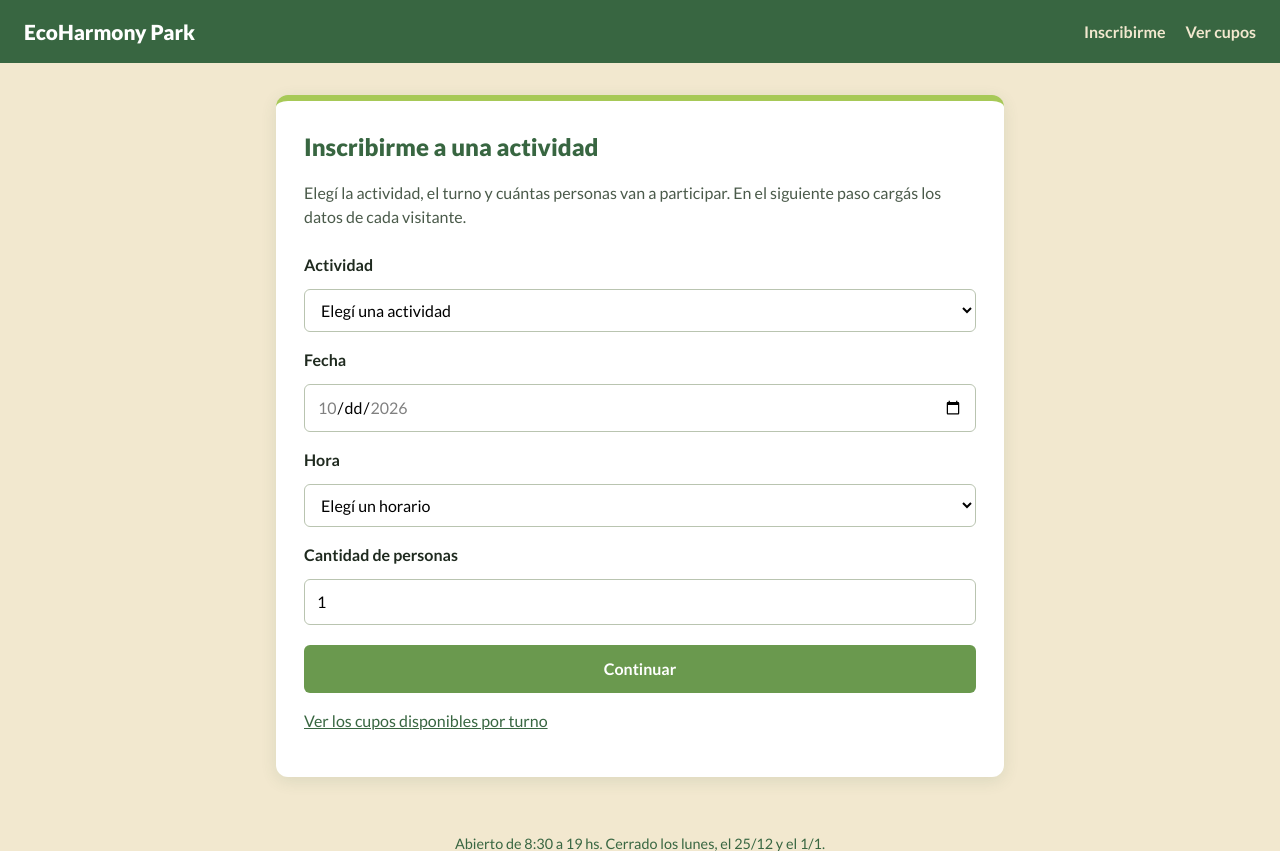
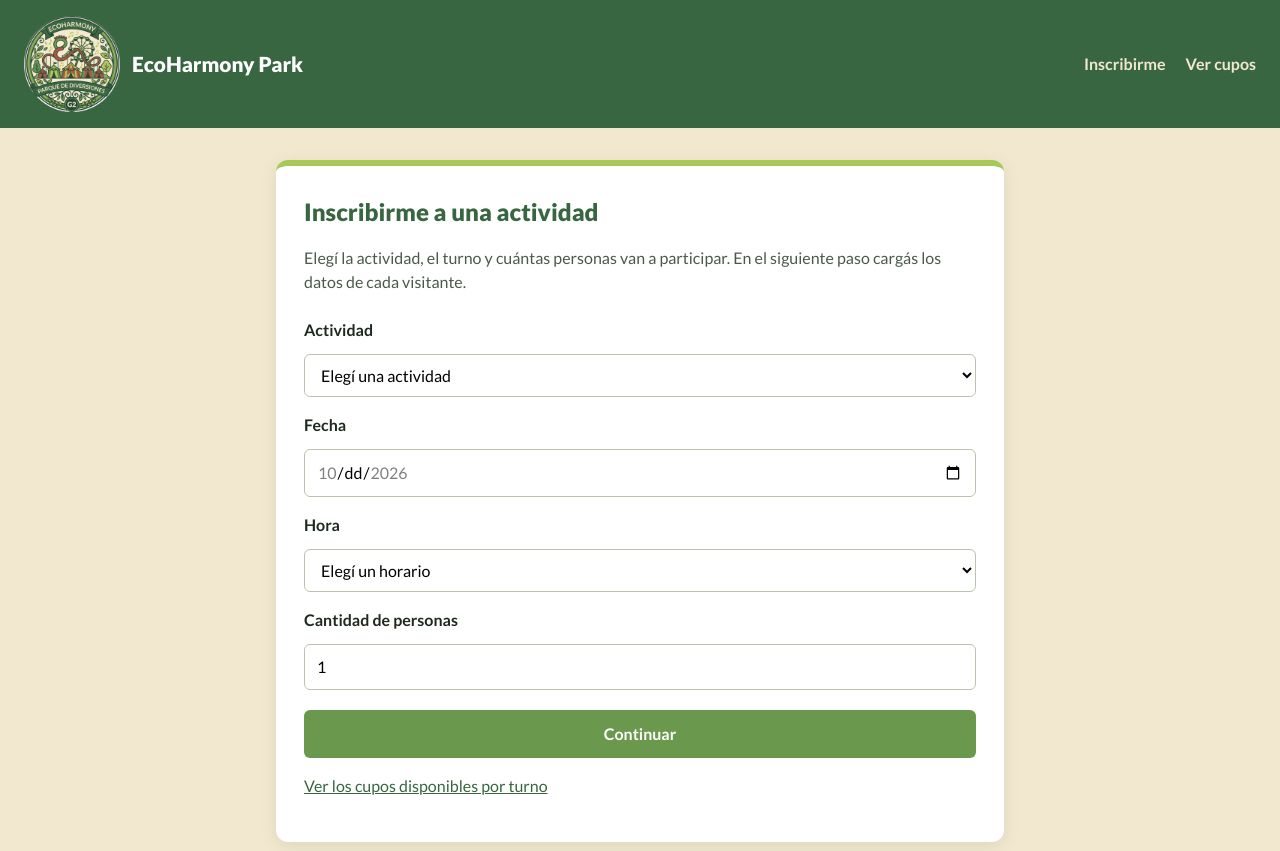
Before and after one commit to martinferreyraa/eco-harmony-g2, a Flask app: page / in a window 1280 px wide. Shown: the top 851 px of the page. Run offline with Flask 3, Linux system fonts and the light colour scheme; parts of the project's set-up code (start-up, migrations or seed data) failed here and were passed over.

Commit message:
feat: logotipo en la interfaz

```diff
--- a/web/static/estilos.css
+++ b/web/static/estilos.css
@@ -37,10 +37,18 @@ a {
 }
 
 .marca {
+  display: flex;
+  align-items: center;
+  gap: 12px;
   color: var(--blanco);
   font-size: 1.3rem;
   font-weight: 900;
   text-decoration: none;
+}
+
+.logo {
+  width: 96px;
+  height: 96px;
 }
 
 .menu {
@@ -284,6 +292,11 @@ select:focus {
 
 /* Celular */
 @media (max-width: 560px) {
+  .logo {
+    width: 72px;
+    height: 72px;
+  }
+
   .contenido {
     margin: 16px auto;
   }
--- a/web/templates/base.html
+++ b/web/templates/base.html
@@ -7,11 +7,16 @@
   <link rel="preconnect" href="https://fonts.googleapis.com">
   <link rel="preconnect" href="https://fonts.gstatic.com" crossorigin>
   <link href="https://fonts.googleapis.com/css2?family=Lato:wght@400;700;900&display=swap" rel="stylesheet">
+  <link rel="icon" href="{{ url_for('static', filename='logo.png') }}">
   <link rel="stylesheet" href="{{ url_for('static', filename='estilos.css') }}">
 </head>
 <body>
   <header class="encabezado">
-    <a class="marca" href="{{ url_for('inicio') }}">EcoHarmony Park</a>
+    <a class="marca" href="{{ url_for('inicio') }}">
+      <img class="logo" src="{{ url_for('static', filename='logo.png') }}"
+           alt="">
+      EcoHarmony Park
+    </a>
     <nav class="menu">
       <a href="{{ url_for('inicio') }}">Inscribirme</a>
       <a href="{{ url_for('cupos') }}">Ver cupos</a>
```
Also changed, not shown: web/static/logo.png (added).
